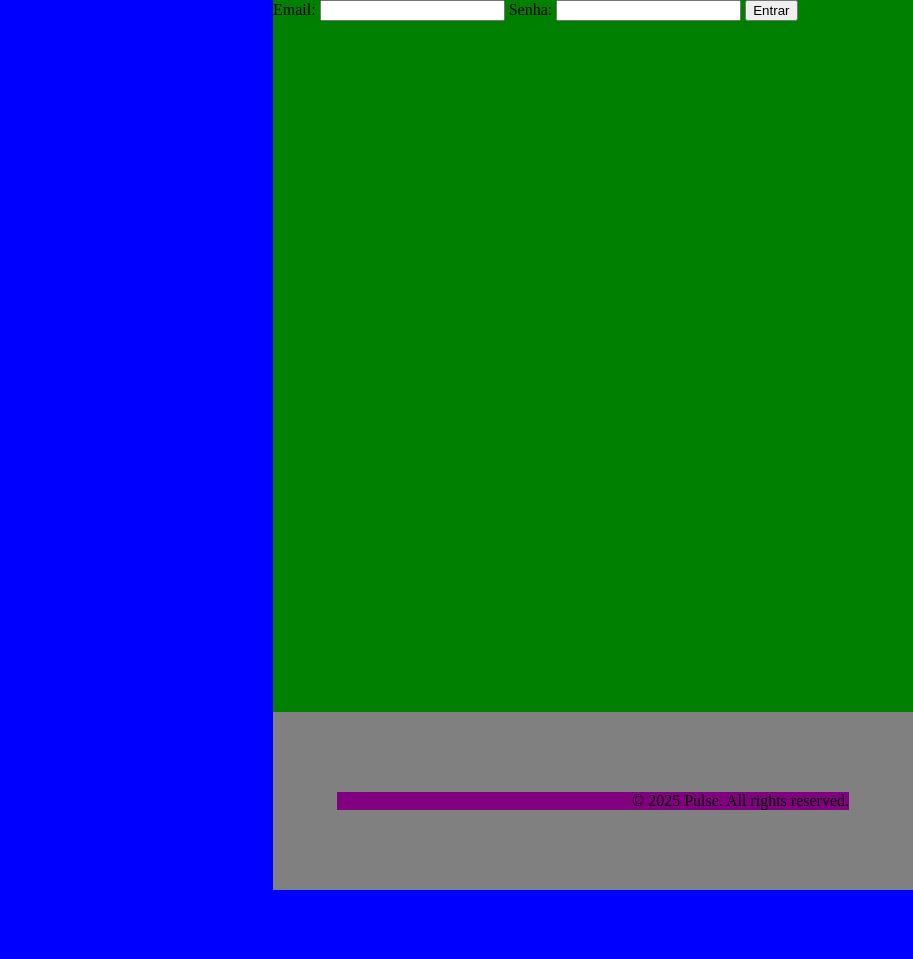
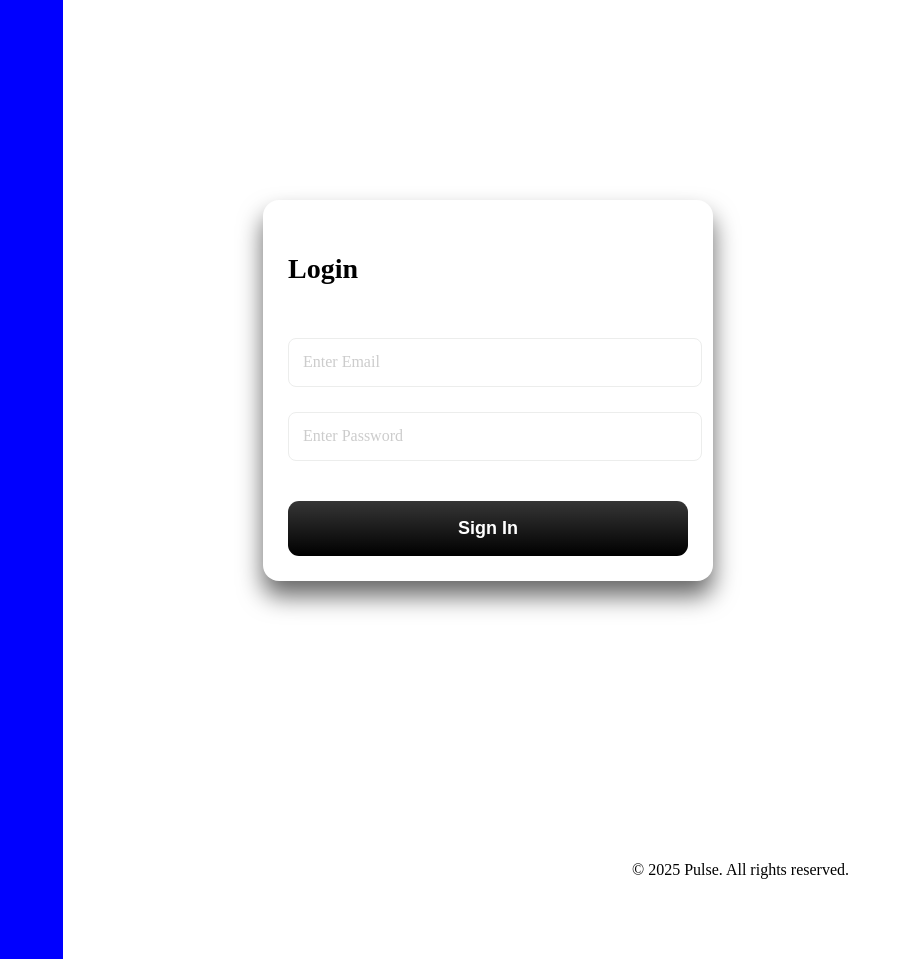
Before and after one commit to VictorPasqualini/pulse, a Python web app: template src/main/resources/templates/index.html in a window 1280 px wide. Shown: the whole page, without its empty margins (367-1280 px from the left). Before the commit the page ends 890 px from the top, so only its background shows below. Run offline with Jinja, Linux system fonts and the light colour scheme; the template is opened without the code that fills it, so the values that code supplies are empty.

Commit message:
[Update] desenvolvimento login

```diff
--- a/src/main/resources/static/css/index.css
+++ b/src/main/resources/static/css/index.css
@@ -2,6 +2,79 @@
     display: grid;
     grid-template-columns: 1fr 1fr;
     background-color: pink;
+}
+
+.form-control {
+  margin: 200px;
+  background-color: #ffffff;
+  box-shadow: 0 15px 25px rgba(0, 0, 0, 0.6);
+  width: 400px;
+  display: flex;
+  justify-content: center;
+  flex-direction: column;
+  gap: 10px;
+  padding: 25px;
+  border-radius: 16px;
+}
+.title {
+  font-size: 28px;
+  font-weight: 900;
+}
+.input-field {
+  position: relative;
+  width: 100%;
+}
+
+.input {
+  margin-top: 15px;
+  width: 100%;
+  outline: none;
+  border-radius: 8px;
+  height: 45px;
+  border: 1.5px solid #ecedec;
+  background: transparent;
+  padding-left: 10px;
+}
+.input:focus {
+  border: 1.5px solid #2d79f3;
+}
+.input-field .label {
+  position: absolute;
+  top: 30px;
+  left: 15px;
+  color: #ccc;
+  transition: all 0.3s ease;
+  pointer-events: none;
+  z-index: 2;
+}
+.input-field .input:focus ~ .label,
+.input-field .input:valid ~ .label {
+  top: 5px;
+  left: 5px;
+  font-size: 12px;
+  color: #2d79f3;
+  background-color: #ffffff;
+  padding-left: 5px;
+  padding-right: 5px;
+}
+.submit-btn {
+  margin-top: 30px;
+  height: 55px;
+  background: #f2f2f2;
+  border-radius: 11px;
+  border: 0;
+  outline: none;
+  color: #ffffff;
+  font-size: 18px;
+  font-weight: 700;
+  background: linear-gradient(180deg, #363636 0%, #1b1b1b 50%, #000000 100%);
+  box-shadow: 0px 0px 0px 0px #ffffff, 0px 0px 0px 0px #000000;
+  transition: all 0.3s cubic-bezier(0.15, 0.83, 0.66, 1);
+  cursor: pointer;
+}
+
+.submit-btn:hover {
+  box-shadow: 0px 0px 0px 2px #ffffff, 0px 0px 0px 4px #0000003a;
 }
 
 .logo_login {
@@ -14,7 +87,3 @@
     grid-template-rows: 4fr 0.5fr;
     background-color: white;
 }
-
-.form_login {
-    background-color: green;
-}
--- a/src/main/resources/static/css/style.css
+++ b/src/main/resources/static/css/style.css
@@ -19,13 +19,4 @@
 footer {
     padding: 2rem;
     text-align: right;
-    background-color: gray;
 }
-
-.footer_copyright {
-    background-color: white;
-}
-
-.copyright {
-    background-color: purple;
-}
--- a/src/main/resources/static/js/load_footer.js
+++ b/src/main/resources/static/js/load_footer.js
@@ -1,5 +1,7 @@
-fetch('../../templates/includes/footer.html')
+fetch('includes/footer.html')
     .then(response => response.text())
     .then(data => {
         document.getElementById('footer').innerHTML = data;
-    });
+
+    })
+    .catch(error => console.error('Erro ao carregar footer:', error));
--- a/src/main/resources/templates/index.html
+++ b/src/main/resources/templates/index.html
@@ -16,15 +16,23 @@
             </div>
 
             <div class="login">
-                <div class="form_login">
-                    <label class="label_email">Email: </label>
-                    <input class="input_email" type="text">
+                <form class="form-control" action="">
 
-                    <label class="label_password">Senha: </label>
-                    <input class="input_password" type="password">
+                    <p class="title">Login</p>
 
-                    <button>Entrar</button>
-                </div>
+                    <div class="input-field">
+                        <input required="" class="input" type="text" />
+                        <label class="label" for="input">Enter Email</label>
+                    </div>
+
+                    <div class="input-field">
+                        <input required="" class="input" type="password" />
+                        <label class="label" for="input">Enter Password</label>
+                    </div>
+
+                    <button class="submit-btn">Sign In</button>
+
+                </form>
 
                 <footer id="footer"></footer>
                 <script src="../static/js/load_footer.js"></script>
```
Also changed, not shown: 1 other file.
